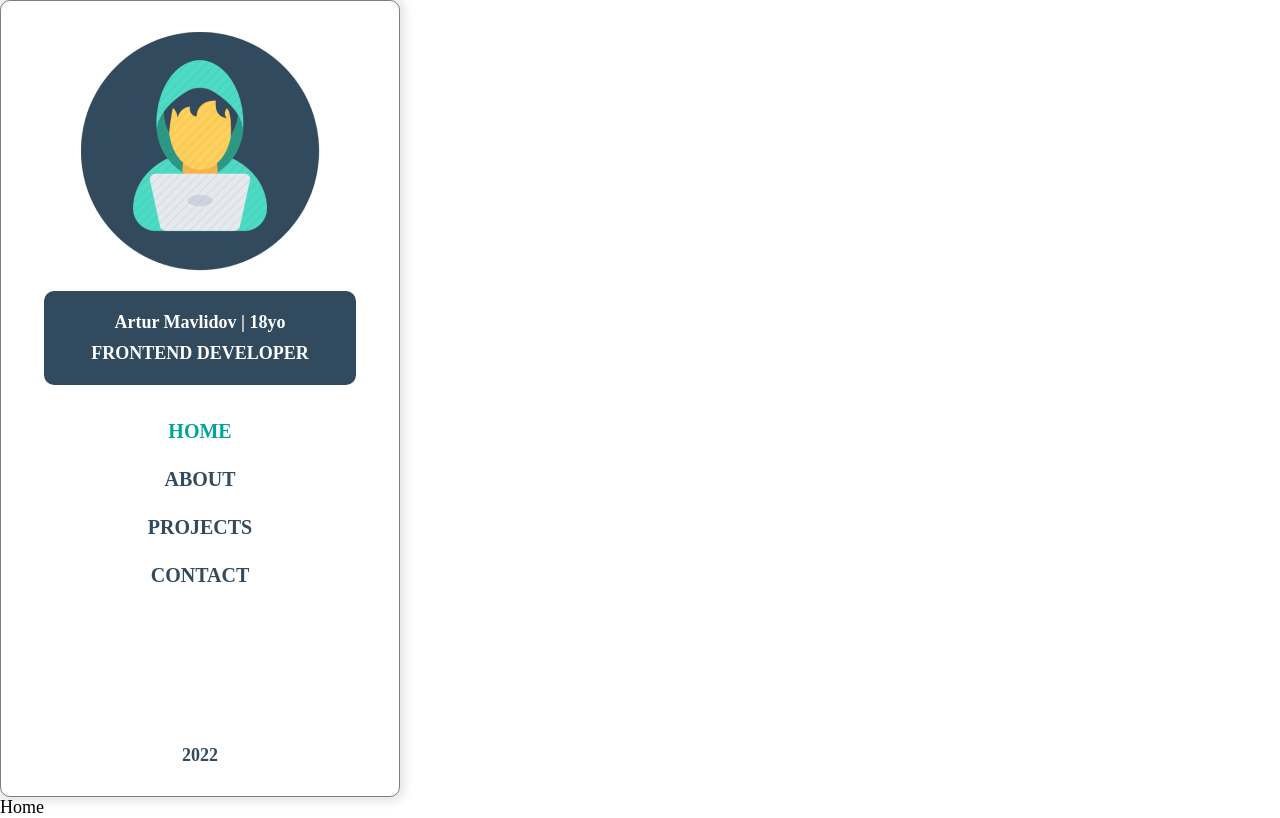
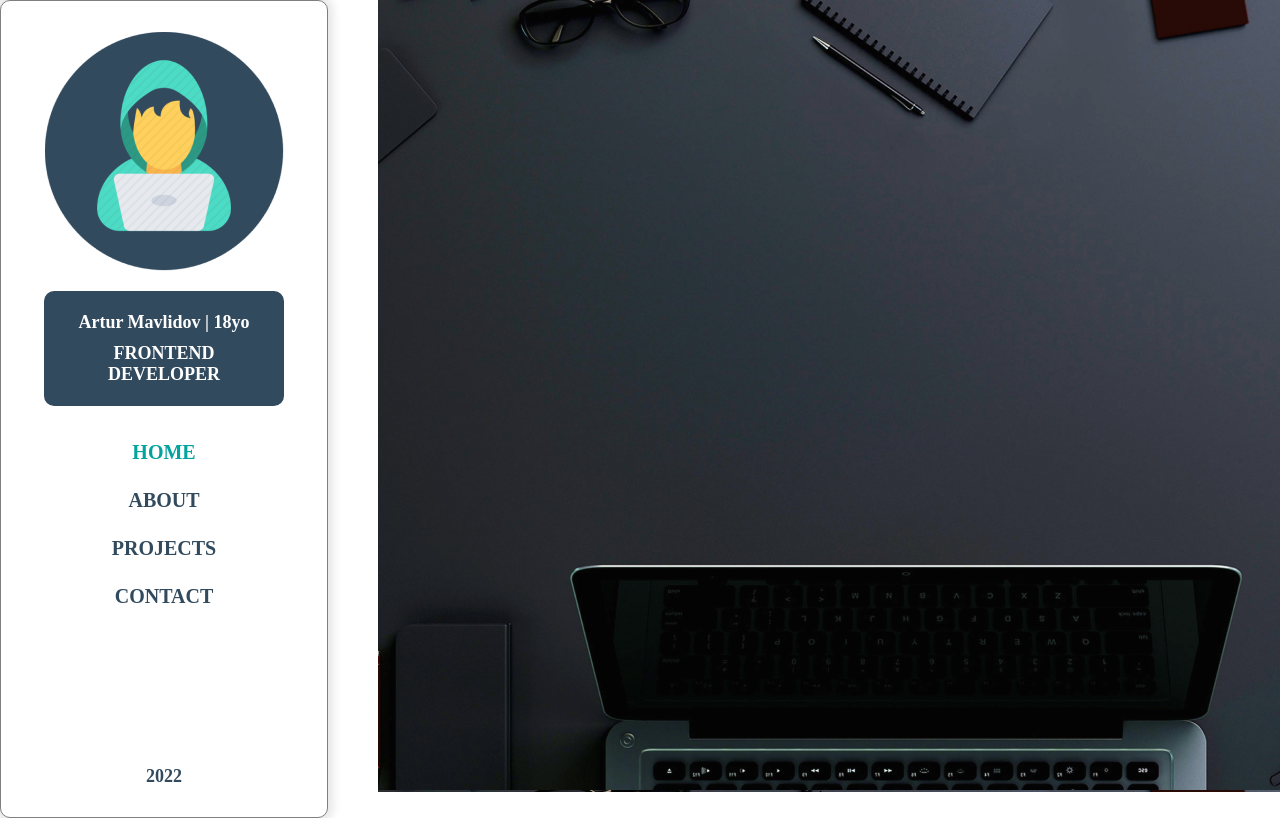
Before and after one commit to ArturMavlidov/Portfolio, a React (Create React App) app: page / in a window 1280 px wide. Built offline with nearby package versions, Linux system fonts and the light colour scheme.

Commit message:
Add page styles

```diff
--- a/src/App.js
+++ b/src/App.js
@@ -4,7 +4,7 @@ import { Sidebar } from "./components";
 
 function App() {
   return (
-    <>
+    <div className="container">
       <Router>
         <Sidebar />
         <Routes>
@@ -14,7 +14,7 @@ function App() {
           <Route path="/contact" element={<Contact />} />
         </Routes>
       </Router>
-    </>
+    </div>
   );
 }
 
--- a/src/assets/scss/style.scss
+++ b/src/assets/scss/style.scss
@@ -47,3 +47,26 @@ input {
   border: none;
   outline: none;
 }
+
+.container {
+  display: flex;
+  width: 100%;
+  max-width: 1508px;
+  margin: 0 auto;
+}
+
+.page {
+  width: 1058px;
+  height: 792px;
+  padding: 40px;
+}
+
+.page-header {
+  display: flex;
+  justify-content: space-between;
+}
+
+.page-name {
+  font-size: 24px;
+  line-height: 1.16;
+}
--- a/src/components/Sidebar/index.jsx
+++ b/src/components/Sidebar/index.jsx
@@ -1,17 +1,17 @@
-import React from "react";
+import React, {memo} from "react";
 import { Link, useLocation } from "react-router-dom";
 
 import styles from "./index.module.scss";
 import sidebarAvatar from "../../assets/img/sidebarLogo.png";
 
-const Sidebar = () => {
+const Sidebar = memo(() => {
   const { pathname } = useLocation();
   console.log(pathname);
 
   return (
     <div className={styles.sidebar}>
       <div className={styles.sidebar_avatar}>
-        <img src={sidebarAvatar} alt="" />
+        <img src={sidebarAvatar} alt="Sidebar avatar" />
       </div>
       <div className={styles.sidebar_name}>
         <div>Artur Mavlidov | 18yo</div>
@@ -36,6 +36,6 @@ const Sidebar = () => {
       <span className={styles.sidebar_date}>2022</span>
     </div>
   );
-};
+});
 
 export default Sidebar;
--- a/src/components/Sidebar/index.module.scss
+++ b/src/components/Sidebar/index.module.scss
@@ -4,6 +4,7 @@
 
   max-width: 400px;
   padding: 30px 43px;
+  margin-right: 50px;
 
   border: 1px solid rgba(0, 0, 0, 0.5);
   border-radius: 10px;
--- a/src/containers/Home/index.jsx
+++ b/src/containers/Home/index.jsx
@@ -3,7 +3,13 @@ import React, { memo } from "react";
 import styles from "./index.module.scss";
 
 const Home = memo(() => {
-  return <div>Home</div>;
+  return (
+    <div className={`page ${styles.home}`}>
+      <div>
+
+      </div>
+    </div>
+  );
 });
 
 export default Home;
--- a/src/containers/Home/index.module.scss
+++ b/src/containers/Home/index.module.scss
@@ -0,0 +1,3 @@
+.home {
+  background-image: url(../../assets/img/home.jpg);
+}
```
Also changed, not shown: src/assets/img/home.jpg (added).
